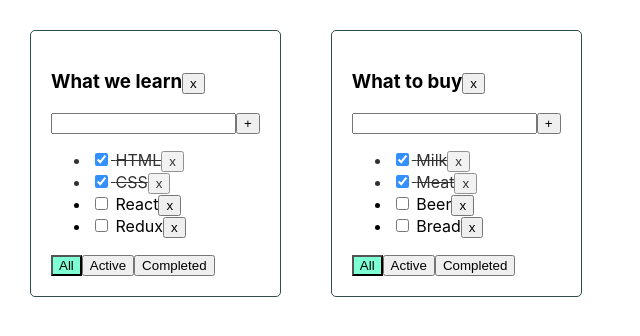
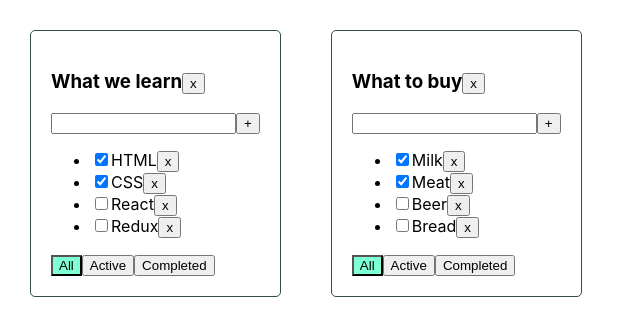
Before and after one commit to Lapa17/it-incubator-todolist-ts-lapa, a React (Create React App) app: page / in a window 1280 px wide. Shown: the top 336 px of the page, without its empty margins (0-640 px from the left). Built offline with nearby package versions, Linux system fonts and the light colour scheme.

Commit message:
Created new TaskMap component

```diff
--- a/src/App.tsx
+++ b/src/App.tsx
@@ -125,14 +125,13 @@ function App() {
 
         return <TodoList
             key={tl.id}
-            id={tl.id}
+            todoListID={tl.id}
             title={tl.title}
             tasks={taskForRender}
             filter={tl.filter}
             removeTask={removeTask}
             addTask={addTask}
             changeCheked={changeCheked}
-            todoLists={todoLists}
             setTodolists={setTodolists}
             changeFilter={changeFilter}
             removeTodoList={removeTodoList}
--- a/src/TodoList.tsx
+++ b/src/TodoList.tsx
@@ -2,51 +2,35 @@ import React, { ChangeEvent, useState, KeyboardEvent } from 'react';
 import { CheckType, FilterValuesType, TaskArrayType, TaskType, TodoListType } from "./App";
 import { Button } from './components/Button';
 import { Input } from './components/Input';
-import { TaskMap } from './components/TaskMap';
+import TasksMap from './components/TasksMap';
 
 type TodoListPropsType = {
-    id: string
+    todoListID: string
     title: string
     tasks: Array<TaskType>
+    filter: FilterValuesType
     removeTask: (taskID: string, todoListID: string) => void
     addTask: (title: string, todoListID: string) => void
-    changeCheked:(check:CheckType, taskId:string, todoListID: string)=> void
-    todoLists:Array<TodoListType>
-    setTodolists:React.Dispatch<React.SetStateAction<TodoListType[]>>
-    changeFilter:(value: FilterValuesType, todoListID: string) => void
-    removeTodoList:(todoListID: string) => void
-    filter: FilterValuesType
+    changeCheked: (check: CheckType, taskId: string, todoListID: string) => void
+    setTodolists: React.Dispatch<React.SetStateAction<TodoListType[]>>
+    changeFilter: (value: FilterValuesType, todoListID: string) => void
+    removeTodoList: (todoListID: string) => void
 
 }
 
-const TodoList = ({ tasks, removeTask, addTask, title,changeCheked,setTodolists, todoLists,filter,changeFilter,removeTodoList,  ...props}: TodoListPropsType) => {
+const TodoList = ({ tasks, removeTask, addTask, title, changeCheked, setTodolists, filter, changeFilter, removeTodoList, ...props }: TodoListPropsType) => {
 
-    const [error,setError] = useState('')
+    const [error, setError] = useState('')
 
-    const onRemoveTodoListHandler = () =>{
-        removeTodoList(props.id)
+    const onRemoveTodoListHandler = () => {
+        removeTodoList(props.todoListID)
     }
-
-
-
-
-    const tasksJSXelements = tasks.map(task => {
-        const onRemoveHandler = () => removeTask(task.id, props.id)
-        const onChangeCheckHandler =(e:ChangeEvent<HTMLInputElement>) => {
-            changeCheked(e.currentTarget.checked, task.id, props.id)
-        }
-        return (
-            <TaskMap taskId={task.id} taskTitle={task.title} taskIsDone={task.isDone} onRemoveHandler={onRemoveHandler} onChangeCheckHandler={onChangeCheckHandler}/>
-        )
-    }
-    )
-
 
     const [newTaskTitle, setNewTaskTitle] = useState('')
 
     const addTaskHandler = () => {
         if (newTaskTitle.trim()) {
-            addTask(newTaskTitle, props.id)
+            addTask(newTaskTitle, props.todoListID)
             setNewTaskTitle('')
         }
         else {
@@ -54,24 +38,28 @@ const TodoList = ({ tasks, removeTask, addTask, title,changeCheked,setTodolists,
         }
     }
 
+    const onAllClickHandler = () => changeFilter('all', props.todoListID)
+    const onActiveClickHandler = () => changeFilter('active', props.todoListID)
+    const onCompletedClickHandler= () => changeFilter('completed', props.todoListID)
+
     return (
         <div className="todolist">
             <h3>{title}
-                <Button onClick={onRemoveTodoListHandler} name={'x'}/>
+                <Button onClick={onRemoveTodoListHandler} name={'x'} />
             </h3>
             <div>
                 {/* <FullInput callBack={addTask}/> */}
-                <Input newTaskTitle={newTaskTitle} callBack={addTask} setNewTaskTitle={setNewTaskTitle} addTaskHandler={addTaskHandler} error={error} setError={setError} id={props.id}/>
+                <Input newTaskTitle={newTaskTitle} callBack={addTask} setNewTaskTitle={setNewTaskTitle} addTaskHandler={addTaskHandler} error={error} setError={setError} id={props.todoListID} />
                 <Button onClick={addTaskHandler} name={'+'} />
                 <div className={error ? 'error-message' : ''}>{error}</div>
             </div>
             <ul>
-                {tasksJSXelements}
+                <TasksMap tasks={tasks} todoListID={props.todoListID} removeTask={removeTask} changeTaskStatus={changeCheked}/>
             </ul>
             <div>
-                <Button filter={filter === 'all'? 'all': ''} onClick={() => changeFilter('all', props.id)} name='All' />
-                <Button filter={filter === 'active'? 'active': ''} onClick={() => changeFilter('active', props.id)} name='Active' />
-                <Button filter={filter === 'completed'? 'completed': ''} onClick={() => changeFilter('completed', props.id)} name='Completed' />
+                <Button filter={filter === 'all' ? 'all' : ''} onClick={onAllClickHandler} name='All' />
+                <Button filter={filter === 'active' ? 'active' : ''} onClick={onActiveClickHandler} name='Active' />
+                <Button filter={filter === 'completed' ? 'completed' : ''} onClick={onCompletedClickHandler} name='Completed' />
             </div>
         </div>
     )
--- a/src/components/TaskMap.tsx
+++ /dev/null
@@ -1,21 +0,0 @@
-import React, {ChangeEvent} from 'react';
-import { Button } from './Button';
-
-
-type PropsType = {
-    taskId:string
-    taskTitle: string
-    taskIsDone: boolean
-    onRemoveHandler: ()=> void
-    onChangeCheckHandler: (e:ChangeEvent<HTMLInputElement>)=> void
-}
-
-
-export const TaskMap = ({taskId,taskTitle,taskIsDone,onRemoveHandler,onChangeCheckHandler, ...props }:PropsType) =>{
-        return (
-            <li key={taskId} className={taskIsDone === true ? 'completed': ''}>
-                <input type="checkbox" checked={taskIsDone} onChange={onChangeCheckHandler}/> <span>{taskTitle}</span>
-                <Button onClick={onRemoveHandler} name='x'/>
-            </li>
-        )
-    }
--- /dev/null
+++ b/src/components/TasksMap.tsx
@@ -0,0 +1,35 @@
+import React from "react";
+import { ChangeEvent } from "react";
+import { CheckType, TaskType } from "../App";
+
+
+
+type TaskMapType = {
+    tasks : Array<TaskType>
+    todoListID: string
+    removeTask: (taskId: string, todoListID:string) => void
+    changeTaskStatus: (check: CheckType, taskId: string, todoListID: string) => void
+}
+
+const TasksMap = (props:TaskMapType) => {
+
+    return <div>{
+        props.tasks.map(t => {
+        const onClickHandler = () => props.removeTask(t.id, props.todoListID)
+        const onChangeHandler = (e: ChangeEvent<HTMLInputElement>) => {
+            props.changeTaskStatus(e.currentTarget.checked, t.id, props.todoListID);
+        }
+
+        return <li key={t.id} className={t.isDone ? "is-done" : ""}>
+            <input type="checkbox"
+                   onChange={onChangeHandler}
+                   checked={t.isDone}/>
+            <span>{t.title}</span>
+            <button onClick={onClickHandler}>x</button>
+        </li>
+    })}
+
+</div>
+}
+
+export default TasksMap;
```
